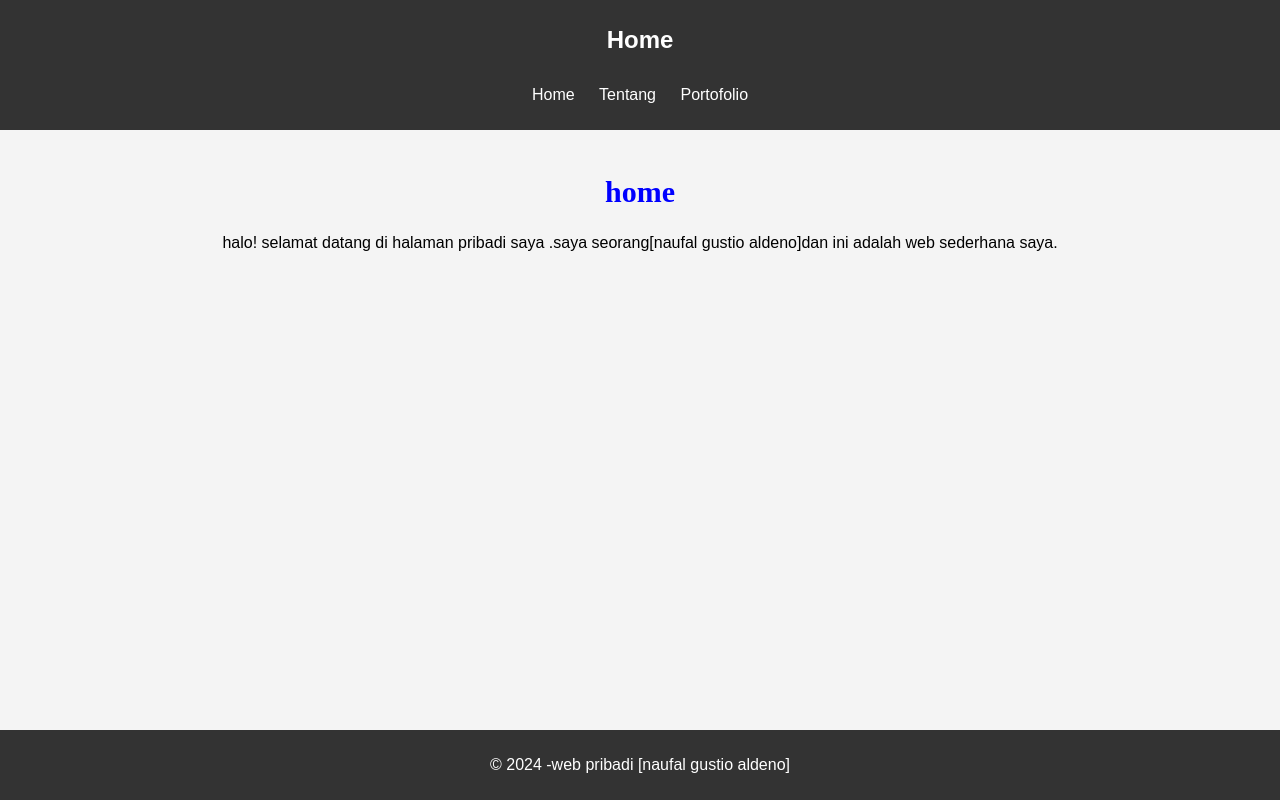
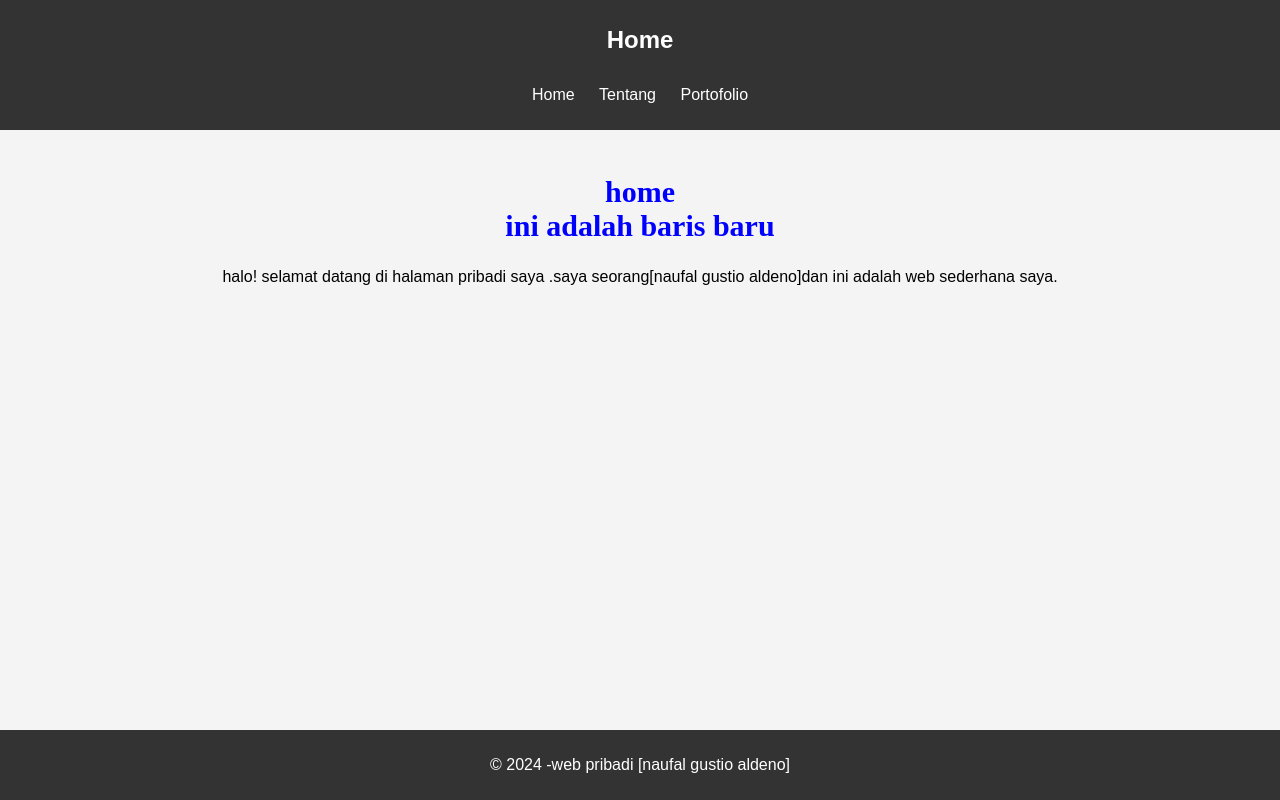
Before and after one commit to naufalgustioaldeno/naufalgustioaldeno.github.io, a plain HTML site: page index.html in a window 1280 px wide. Drawn offline with Linux system fonts and the light colour scheme.

Commit message:
Update index.html

```diff
--- a/index.html
+++ b/index.html
@@ -21,7 +21,7 @@
         <section>
 
 
-            <h2 style="font-family:times new roman;color:blue;font-size:30px;">home</h2>
+            <h2 style="font-family:times new roman;color:blue;font-size:30px;">home<br>ini adalah baris baru</h2>
             <p>halo! selamat datang di halaman pribadi saya .saya seorang[naufal gustio aldeno]dan ini adalah web sederhana saya.</p>
         </section>
     </main>
```
